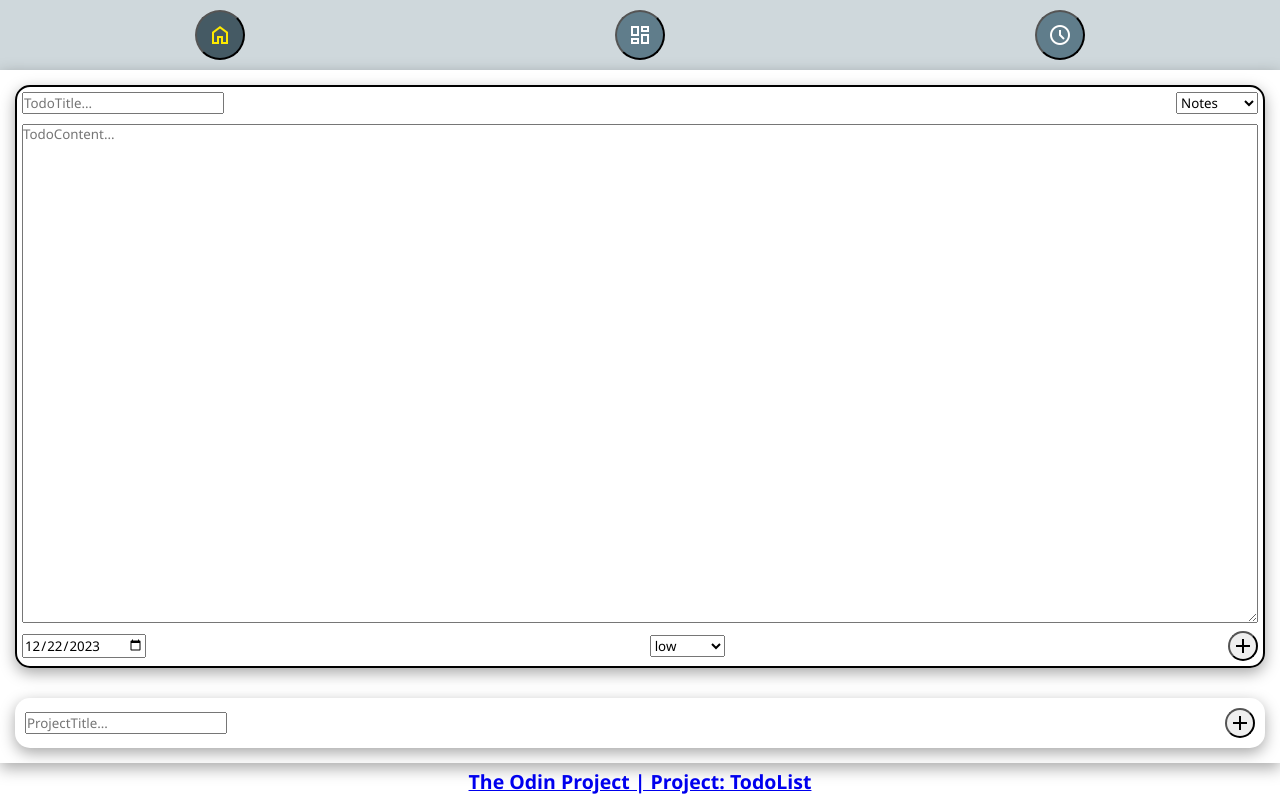
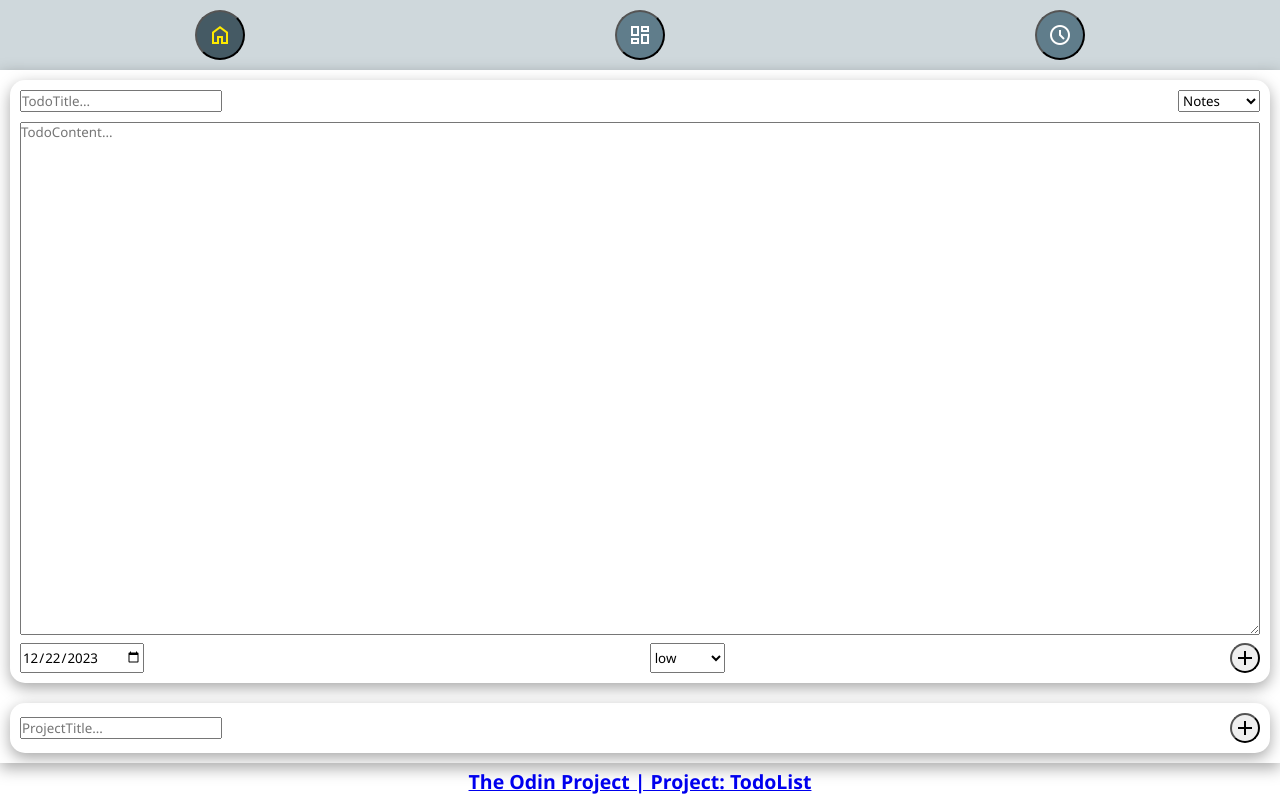
Before and after one commit to CyprianESPI/odin-todolist, a website built with webpack: page src/index.html in a window 1280 px wide. Built offline with nearby package versions, Linux system fonts and the light colour scheme.

Commit message:
Refactor for easier styling

```diff
--- a/src/components/projectUi.js
+++ b/src/components/projectUi.js
@@ -27,7 +27,7 @@ class ProjectUi {
 
         // Fill the container
         const container = document.createElement("div");
-        container.className = "projectInput";
+        container.className = "card project-input";
         container.appendChild(inputTitle);
         container.appendChild(addBtn);
         parent.appendChild(container);
@@ -35,9 +35,9 @@ class ProjectUi {
 
     CreateUiDisplay(parent, db, refreshUi) {
         const container = document.createElement("div");
-        container.className = "projectCard";
+        container.className = "card project-view";
         const header = document.createElement("div");
-        header.className = "project-card-header";
+        header.className = "project-view-card-header";
         const title = document.createElement("h2");
         title.innerText = this.project.title;
         header.appendChild(title);
--- a/src/components/todoUi.js
+++ b/src/components/todoUi.js
@@ -15,7 +15,7 @@ class TodoUi {
         Utils.removeContent(parent);
 
         const container = document.createElement("div");
-        container.className = "todoCard";
+        container.className = "card todo";
 
         // Header
         const header = document.createElement("div");
--- a/src/styles.css
+++ b/src/styles.css
@@ -104,40 +104,37 @@ textarea {
     padding: 5px;
 }
 
-.todoCard {
-    display: grid;
-    grid-template-rows: auto 1fr auto;
+/* Cards */
+.card {
     box-shadow: rgba(0, 0, 0, 0.35) 0px 5px 15px;
-    margin: 15px;
-    border: 2px solid black;
+    margin: 10px;
     border-radius: var(--br);
+    padding: 5px;
 }
 
-.todoCard>* {
-    display: flex;
-    justify-content: space-between;
-    align-items: center;
-    margin: 5px;
-}
-
-.projectInput {
-    box-shadow: rgba(0, 0, 0, 0.35) 0px 5px 15px;
-    margin: 15px;
-    border-radius: var(--br);
-    padding: 10px;
+.card.project-input {
     display: flex;
     justify-content: space-between;
     align-items: center;
 }
 
-.projectCard {
-    box-shadow: rgba(0, 0, 0, 0.35) 0px 5px 15px;
-    margin: 15px;
-    border-radius: var(--br);
-    padding: 10px;
+.card.card.project-input>* {
+    margin: 5px;
 }
 
-.project-card-header {
+.card.todo>* {
     display: flex;
     justify-content: space-between;
+    margin: 5px;
 }
+
+.card.todo {
+    display: grid;
+    grid-template-rows: auto 1fr auto;
+}
+
+.project-view-card-header {
+    display: flex;
+    justify-content: space-between;
+    margin: 5px;
+}
```
